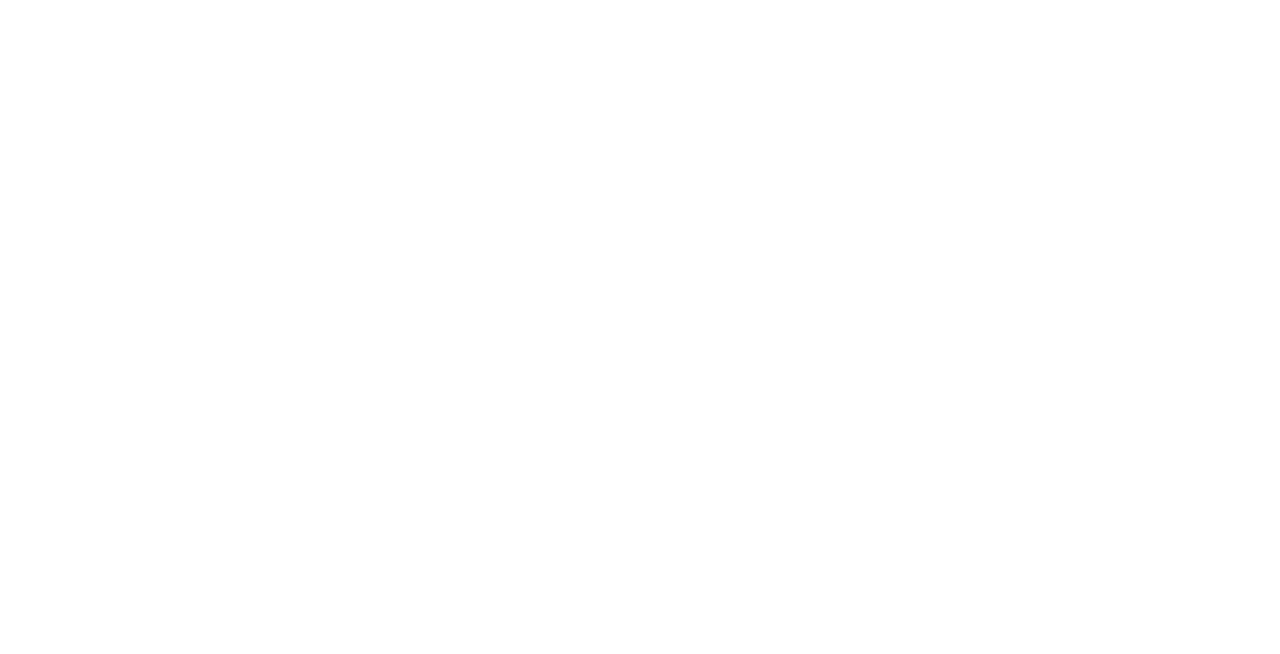
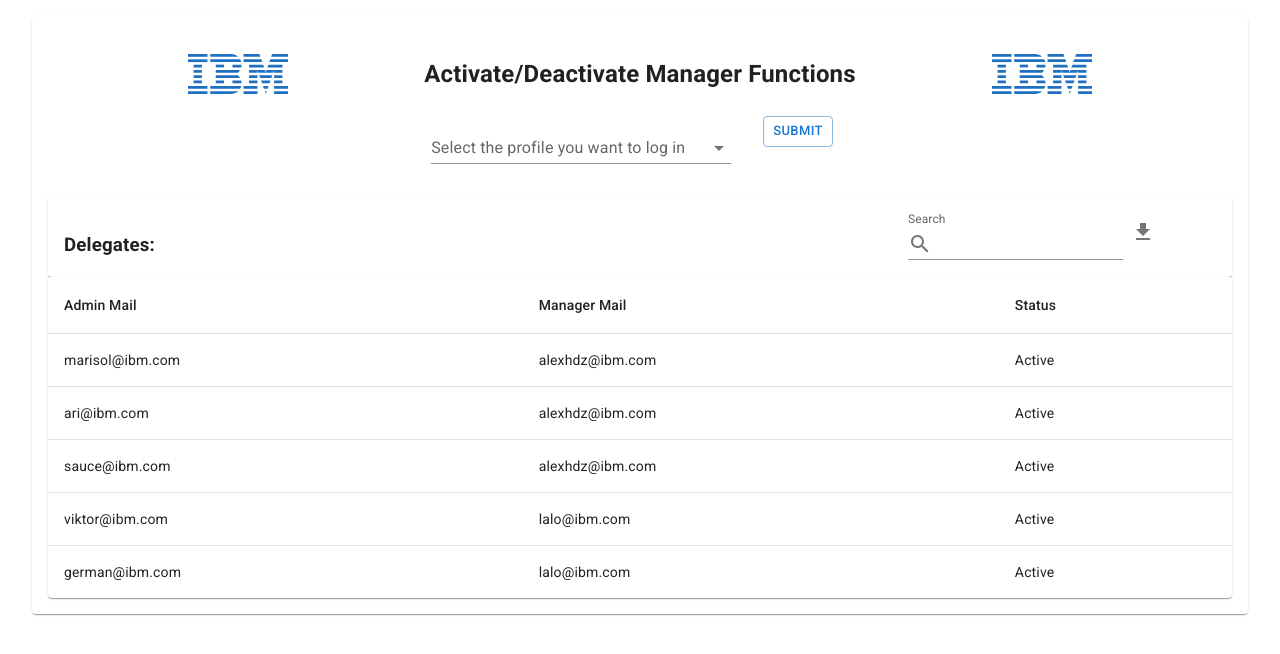
Before and after one commit to germanking6/TC3004, a React (Vite) app in the folder client/: page / in a window 1280 px wide. Shown: the top 654 px of the page. Built offline with nearby package versions, Linux system fonts and the light colour scheme.

Commit message:
Delegate view design

```diff
--- a/client/package.json
+++ b/client/package.json
@@ -9,10 +9,10 @@
     "start": "vite"
   },
   "dependencies": {
-    "@emotion/react": "^11.8.2",
+    "@emotion/react": "^11.9.0",
     "@emotion/styled": "^11.8.1",
     "@mui/icons-material": "^5.5.1",
-    "@mui/material": "^5.5.3",
+    "@mui/material": "^5.6.0",
     "@mui/styles": "^5.5.3",
     "clsx": "^1.1.1",
     "react": "^17.0.2",
--- /dev/null
+++ b/client/src/components/TableComponent.jsx
@@ -0,0 +1,50 @@
+import * as React from 'react';
+import Table from '@mui/material/Table';
+import TableBody from '@mui/material/TableBody';
+import TableCell from '@mui/material/TableCell';
+import TableContainer from '@mui/material/TableContainer';
+import TableHead from '@mui/material/TableHead';
+import TableRow from '@mui/material/TableRow';
+import Paper from '@mui/material/Paper';
+
+function createData(name, calories, fat, carbs, protein) {
+  return { name, calories, fat, carbs, protein };
+}
+
+const rows = [
+  createData('marisol@ibm.com', 'alexhdz@ibm.com', 'Active'),
+  createData('ari@ibm.com', 'alexhdz@ibm.com', 'Active'),
+  createData('sauce@ibm.com', 'alexhdz@ibm.com', 'Active'),
+  createData('viktor@ibm.com', 'lalo@ibm.com', 'Active'),
+  createData('german@ibm.com', 'lalo@ibm.com', 'Active'),
+];
+
+export default function BasicTable() {
+  return (
+    <TableContainer component={Paper}>
+      <Table sx={{ minWidth: 650 }} aria-label="simple table">
+        <TableHead>
+          <TableRow>
+            <TableCell>Admin Mail</TableCell>
+            <TableCell>Manager Mail</TableCell>
+            <TableCell>Status</TableCell>
+          </TableRow>
+        </TableHead>
+        <TableBody>
+          {rows.map((row) => (
+            <TableRow
+              key={row.name}
+              sx={{ '&:last-child td, &:last-child th': { border: 0 } }}
+            >
+              <TableCell component="th" scope="row">
+                {row.name}
+              </TableCell>
+              <TableCell>{row.calories}</TableCell>
+              <TableCell>{row.fat}</TableCell>
+            </TableRow>
+          ))}
+        </TableBody>
+      </Table>
+    </TableContainer>
+  );
+}
--- a/client/src/main.jsx
+++ b/client/src/main.jsx
@@ -2,14 +2,14 @@
 import ReactDOM from 'react-dom'
 import './index.css'
 import App from './App'
-
+import DelegatePage from './pages/delegate-page/delegate-page';
 import CssBaseline from '@mui/material/CssBaseline';
 
 
 ReactDOM.render(
   <React.StrictMode>
     <CssBaseline/>
-    <App />
+    <DelegatePage />
   </React.StrictMode>,
   document.getElementById('root')
 )
--- /dev/null
+++ b/client/src/pages/delegate-page/delegate-page.css
@@ -0,0 +1,10 @@
+.content1 {
+    display: flex;
+    justify-content: space-around;
+    width: 100%;
+}
+
+.input {
+    margin-right: 2rem;
+    margin-bottom: 1rem;
+}
--- /dev/null
+++ b/client/src/pages/delegate-page/delegate-page.jsx
@@ -0,0 +1,91 @@
+import React from 'react';
+
+// Styles
+import './delegate-page.css';
+
+// Local components
+import HeaderComponent from '../../components/HeaderComponent';
+import BasicTable from '../../components/TableComponent';
+
+// MUI components
+import Card from '@mui/material/Card';
+import Grid from '@mui/material/Grid';
+import Autocomplete from '@mui/material/Autocomplete';
+import TextField from '@mui/material/TextField';
+import Button from '@mui/material/Button';
+import Container from '@mui/material/Container';
+import InputAdornment from '@mui/material/InputAdornment';
+import SearchIcon from '@mui/icons-material/Search';
+import IconButton from '@mui/material/IconButton';
+import DownloadIcon from '@mui/icons-material/Download';
+import SortByAlphaIcon from '@mui/icons-material/SortByAlpha';
+import Box from '@mui/material/Box';
+
+
+function DelegatePage() {
+    return (
+        <Card sx={{
+            maxWidth:'95%',
+            margin:'1rem auto'}}>
+            <HeaderComponent/>
+            <Container>
+                <Grid container spacing={2} sx={{ justifyContent: 'center' }}>
+                    <Grid className='input'>
+                        <Autocomplete
+                            id="clear-on-escape"
+                            clearOnEscape
+                            options={profiles}
+                            sx={{ width: 300 }}
+                            renderInput={(params) => <TextField {...params} id="outlined-basic" label="Select the profile you want to log in" variant="standard"/>}
+                        />
+                    </Grid>
+                    <Grid>
+                        <Button variant="outlined" size="small">SUBMIT</Button>
+                    </Grid>
+                </Grid>
+            </Container>
+            <Box>
+                <Card className="table" sx={{
+                            margin:'1rem 1rem 0 1rem'}}>
+                    <Grid sx={{
+                            width: '95%',
+                            margin:'1rem 1rem 0 1rem'}}
+                            container spacing={2}>
+                        <Grid xs={9}>
+                            <h3> Delegates: </h3>
+                        </Grid>
+                        <Grid xs={3}>
+                            <TextField
+                                id="search"
+                                label="Search"
+                                variant="standard"
+                                InputProps={{
+                                    startAdornment: (
+                                    <InputAdornment position="start">
+                                        <SearchIcon />
+                                    </InputAdornment>
+                                    ),
+                                }}
+                                />
+                                <IconButton aria-label="download">
+                                    <DownloadIcon />
+                                </IconButton>
+                        </Grid>
+                    </Grid>
+                </Card>
+                <Card className="table" sx={{
+                            margin:'0 1rem 1rem 1rem'}}>
+                    <BasicTable />
+                </Card>
+
+            </Box>
+        </Card>
+    )
+}
+
+
+const profiles = [
+    'Alex', 'German', 'Sauce', 'Ariana', 'Marisol', 'Victor'
+]
+
+export default DelegatePage;
```
Also changed, not shown: 1 other file (tests, documents, lock files or other folders).
